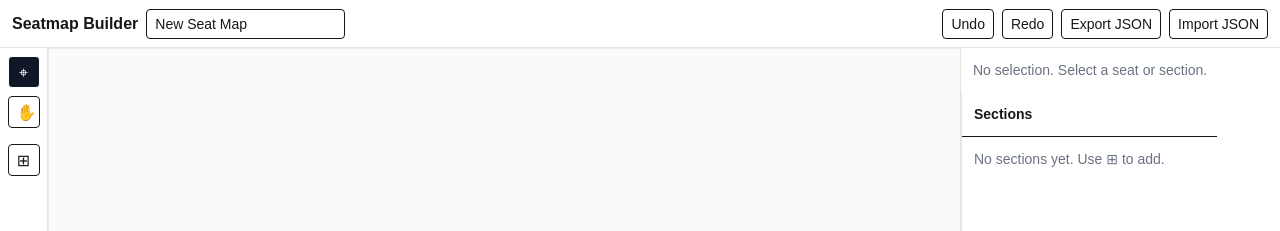
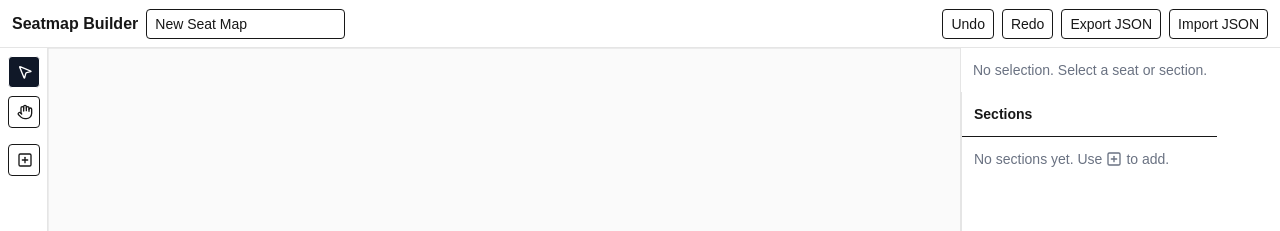
Before and after one commit to joamartico/seatmap-builder, a Next.js app: page / in a window 1280 px wide. Shown: the top 231 px of the page. Built offline with nearby package versions, Linux system fonts and the light colour scheme.

Commit message:
use icons instead of emojies

```diff
--- a/package.json
+++ b/package.json
@@ -11,7 +11,8 @@
   "dependencies": {
     "react": "19.1.0",
     "react-dom": "19.1.0",
-    "next": "15.5.2"
+  "next": "15.5.2",
+  "react-icons": "^5"
   },
   "devDependencies": {
     "typescript": "^5",
--- a/src/components/SeatCanvas.tsx
+++ b/src/components/SeatCanvas.tsx
@@ -4,6 +4,7 @@ import { useSeatMapStore } from "@/hooks/useSeatMapStore";
 import { usePanZoom } from "@/hooks/usePanZoom";
 import { AddBlockModal } from "@/components/AddBlockModal";
 import { ConfirmModal } from "@/components/ConfirmModal";
+import { LuPencil, LuTrash2 } from "react-icons/lu";
 import type { Seat } from "@/types/seatmap";
 
 function SeatRect({ seat, selected }: { seat: Seat; selected: boolean }) {
@@ -396,7 +397,7 @@ export function SeatCanvas() {
 											setEditingName(true);
 										}}
 									>
-										✎
+										<LuPencil className="w-4 h-4" />
 									</button>
 									<button
 										title="Delete section"
@@ -405,7 +406,7 @@ export function SeatCanvas() {
 											setShowDeleteConfirm(true)
 										}
 									>
-										🗑
+										<LuTrash2 className="w-4 h-4" />
 									</button>
 								</div>
 							</div>
--- a/src/components/Sidebar.tsx
+++ b/src/components/Sidebar.tsx
@@ -2,6 +2,7 @@
 import React, { useState } from "react";
 import { useSeatMapStore } from "@/hooks/useSeatMapStore";
 import { ConfirmModal } from "@/components/ConfirmModal";
+import { LuTrash2, LuSquarePlus } from "react-icons/lu";
 
 export function Sidebar() {
 	const { state, dispatch } = useSeatMapStore();
@@ -13,8 +14,10 @@ export function Sidebar() {
 			<div className="p-3 border-b text-sm font-semibold">Sections</div>
 			<div className="flex-1 overflow-auto">
 				{state.seatMap.blocks.length === 0 ? (
-					<div className="p-3 text-sm text-gray-500">
-						No sections yet. Use ⊞ to add.
+					<div className="p-3 text-sm text-gray-500 flex items-center gap-1">
+						No sections yet. Use
+						<LuSquarePlus className="w-4 h-4 inline-block" />
+						to add.
 					</div>
 				) : (
 					<ul>
@@ -44,7 +47,7 @@ export function Sidebar() {
 									className="text-red-600"
 									onClick={() => setPendingDeleteId(b.id)}
 								>
-									✖
+									<LuTrash2 className="w-4 h-4" />
 								</button>
 							</li>
 						))}
--- a/src/components/Toolbar.tsx
+++ b/src/components/Toolbar.tsx
@@ -1,5 +1,6 @@
 "use client";
 import React from "react";
+import { LuMousePointer2, LuHand, LuSquarePlus } from "react-icons/lu";
 import { useSeatMapStore } from "@/hooks/useSeatMapStore";
 import type { Tool } from "@/types/seatmap";
 
@@ -19,7 +20,7 @@ export function Toolbar() {
 				title="Select (V)"
 				onClick={() => setTool({ kind: "select" })}
 			>
-				⌖
+				<LuMousePointer2 className="w-4 h-4" />
 			</button>
 			<button
 				className={`w-full sm:w-8 sm:h-8 px-2 py-1 rounded border ${
@@ -30,7 +31,7 @@ export function Toolbar() {
 				title="Pan (Space)"
 				onClick={() => setTool({ kind: "pan" })}
 			>
-				✋
+				<LuHand className="w-4 h-4" />
 			</button>
 			<div className="h-px sm:h-0 sm:w-full w-px bg-black/10" />
 			<button
@@ -59,7 +60,7 @@ export function Toolbar() {
 					})
 				}
 			>
-				⊞
+				<LuSquarePlus className="w-4 h-4" />
 			</button>
 		</div>
 	);
```
Also changed, not shown: 1 other file (tests, documents, lock files or other folders).
